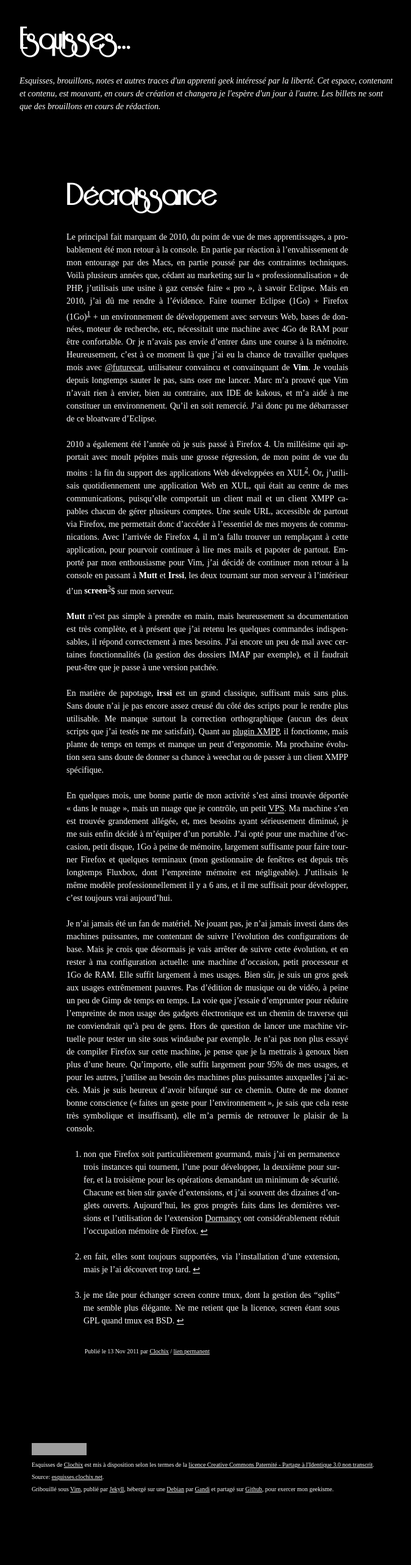
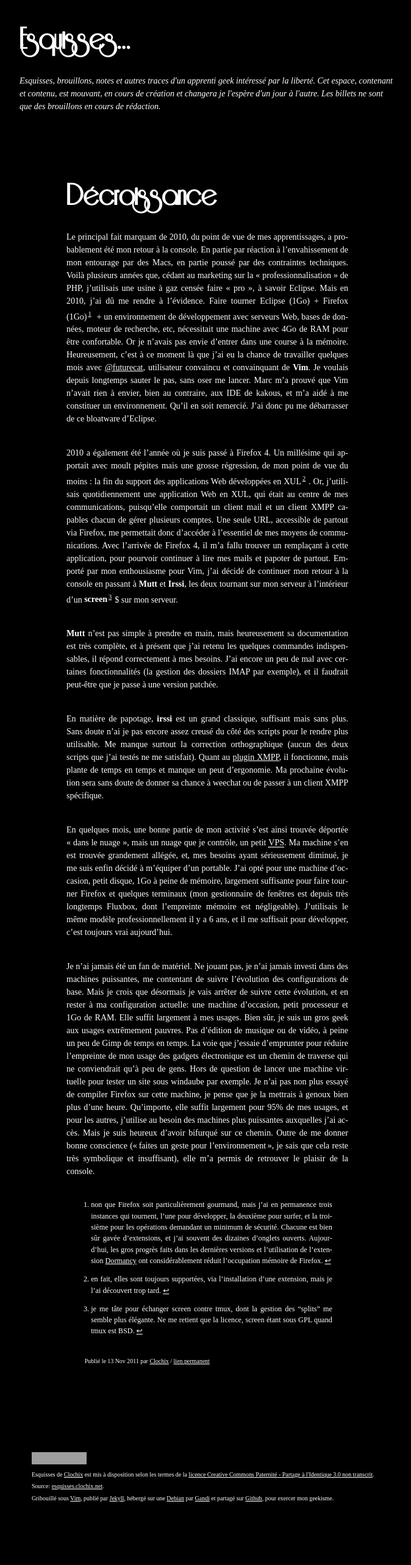
Before and after one commit to yoyoweb/esquisses, a Jekyll site: the page built from _posts/2011-11-13-Décroissance.markdown, in a window 1280 px wide. Shown: the whole page at 61% size, without its empty margins (300-974 px from the left). Built offline with Jekyll 4.4.1, drawn with Linux system fonts in a browser that asks for light colours; Markdown is read by kramdown in place of the engine named in the settings; grey boxes are pictures that could not be loaded.

```diff
--- a/css/style.css
+++ b/css/style.css
@@ -10,10 +10,12 @@ body {
   line-height: 1.4em;
   font-family: serif;
 }
-h1,h2,h3,h4,h5,h6 { font-family: 'RieslingRegular', serif;}
 h1,h2,h3,h4,h5,h6 {
+  font-family: 'RieslingRegular', serif;
   font-weight: bold;
   line-height: 1em;
+  -moz-hyphens: none;
+  hyphens: none;
 }
 h1 { font-size: 4em; margin-bottom: 0.5em; }
 h2 { font-size: 2.8em; margin-bottom: 0.75em; }
@@ -22,7 +24,7 @@ h4 { font-size: 1.4em; margin-bottom: 1.25em; }
 h5 { font-size: 1em; margin-bottom: 1.5em; }
 h6 { font-size: 1em; }
 p {
-  margin: 0 0 1.5em;
+  margin: 0 0 2.5em;
   line-height: 1.5em;
 }
 ul, ol { margin: 0.5em 1em; padding: 0 0 0 1em}
@@ -84,6 +86,10 @@ body {
   margin: 3em;
   font-size: 71%;
 }
+#main article sup {
+  font-size: 75%;
+  padding: 0 5px 0 2px;
+}
 #footer {
   margin: 10em auto;
   font-size: 71%;
@@ -91,3 +97,10 @@ body {
 #footer ul {
   list-style-type: none;
 }
+.footnotes p {
+  margin-bottom: 0.5em;
+}
+.footnotes li {
+  margin: 1em;
+  font-size: 87%;
+}
```
Also changed, not shown: _posts/2011-11-14-bar-blog.markdown (added, +14 -0 lines), _posts/2011-11-16-deux-libertés.markdown (added, +26 -0 lines).
